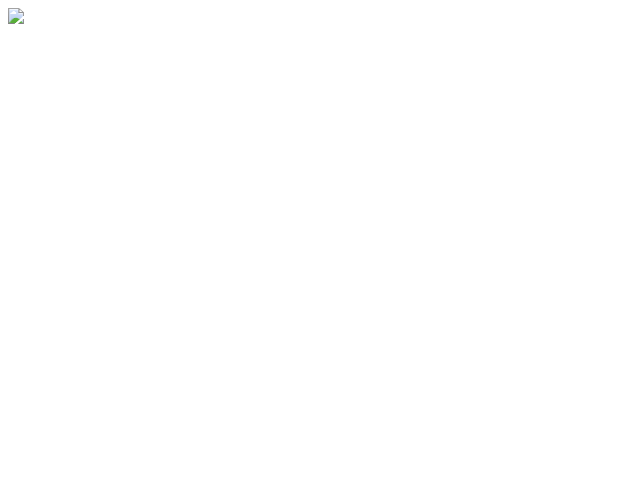
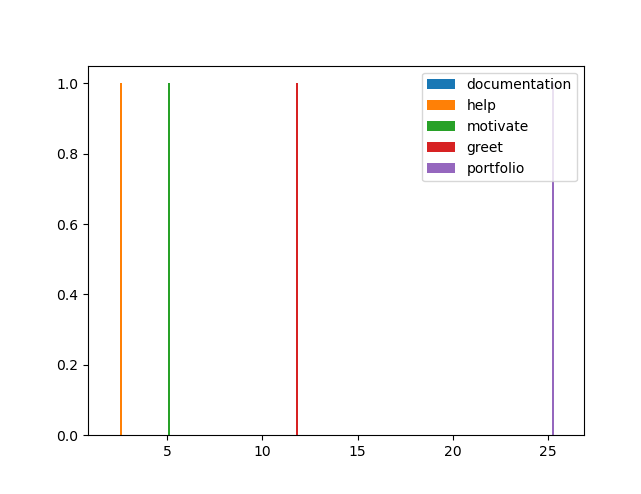
Before and after one commit to yashsehgal/designsystem-bot, a plain HTML site: page app/results/commands_usage/command_usage.htm in a window 1280 px wide. Shown: the whole page, without its empty margins (0-641 px from the left). Drawn offline with Linux system fonts and the light colour scheme.

Commit message:
path updated again

```diff
--- a/app/results/commands_usage/command_usage.js
+++ b/app/results/commands_usage/command_usage.js
@@ -6,7 +6,7 @@ command_usage_page.className = "page";
 let command_usage_status_container = document.createElement("div");
 command_usage_status_container.className = "section command_usage_status_section";
 command_usage_status_container.innerHTML = `
-  <img src="./commands_usage_plot.png" />
+  <img src="../../../commands_usage_plot.png" />
 `;
 
 command_usage_page.appendChild(command_usage_status_container);
```
Also changed, not shown: app/results/commands_usage/command_usage.htm (+1 -0 lines).
